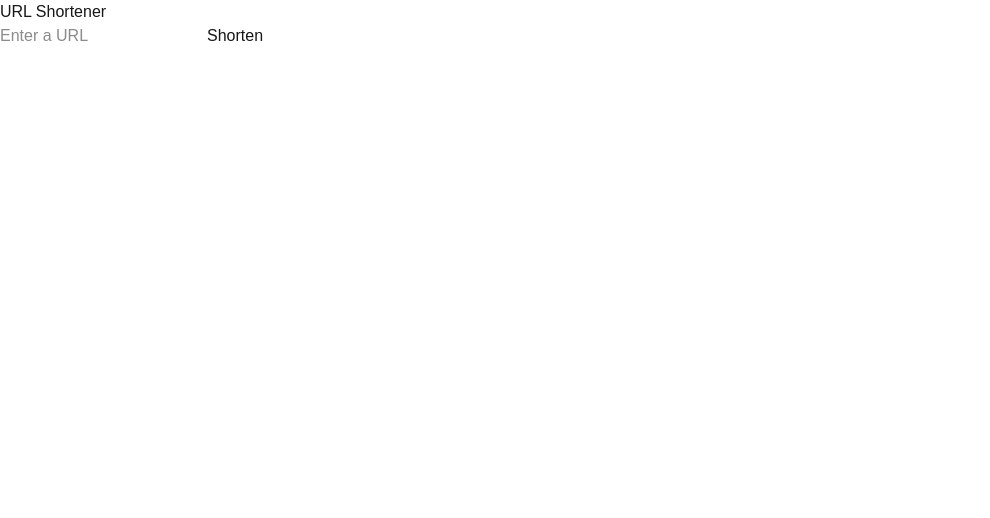
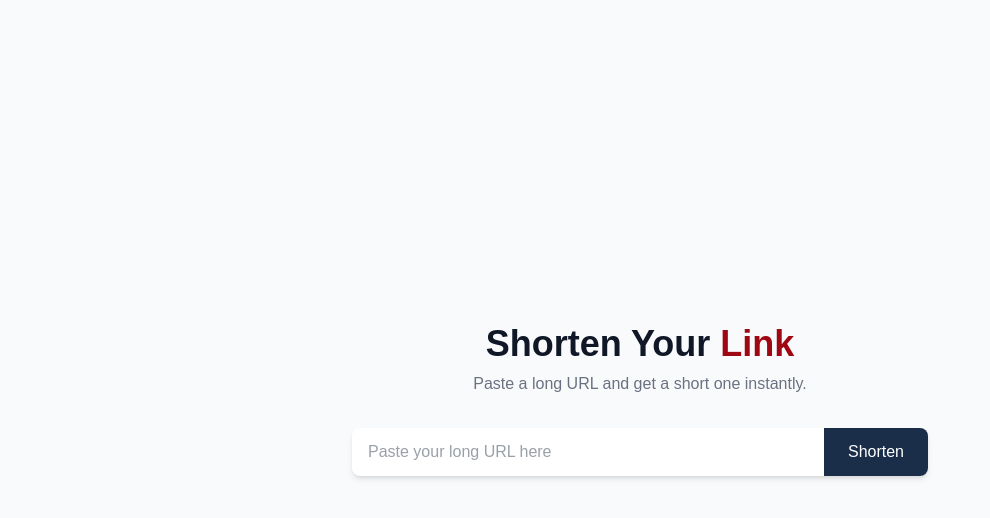
Before and after one commit to ghazboy/url-shortener-webapp, a Next.js app: page / in a window 1280 px wide. Shown: the top 518 px of the page, without its empty margins (0-990 px from the left). Built offline with nearby package versions, Linux system fonts and the light colour scheme.

Commit message:
Designed simple UI inspired by some url shortener websites

```diff
--- a/app/page.tsx
+++ b/app/page.tsx
@@ -25,24 +25,39 @@ export default function Home() {
   }
 
   return (
-    <div>
-      <h1>URL Shortener</h1>
-      <form onSubmit={handleSubmit}>
+    <div className="min-h-screen bg-gray-50 flex flex-col items-center justify-center px-4">
+      <h1 className="text-4xl font-bold text-gray-900 mb-2">
+        Shorten Your <span className="text-red-800">Link</span>
+      </h1>
+      <p className="text-gray-500 mb-8">Paste a long URL and get a short one instantly.</p>
+
+      <form
+        onSubmit={handleSubmit}
+        className="w-full max-w-xl flex bg-white rounded-lg shadow-md overflow-hidden"
+      >
         <input
           type="text"
           value={url}
           onChange={(event) => setUrl(event.target.value)}
-          placeholder="Enter a URL"
+          placeholder="Paste your long URL here"
+          className="flex-1 px-4 py-3 outline-none text-gray-700"
         />
-        <button type="submit" disabled={loading}>
+        <button
+          type="submit"
+          disabled={loading}
+          className="bg-[#1A2E4A] text-white px-6 py-3 font-medium hover:bg-[#14253d] transition"
+        >
           {loading ? "Shortening..." : "Shorten"}
         </button>
       </form>
 
       {shortCode && (
-    <p>
+        <p className="mt-6 text-gray-700">
           Short link:{" "}
-      <a href={`https://url-shortener-webapp.vercel.app/${shortCode}`} target="_blank">
+          <a href={`https://url-shortener-webapp.vercel.app/${shortCode}`}
+              target="_blank"
+              className="text-red-800 font-medium underline"
+          >
             {`https://url-shortener-webapp.vercel.app/${shortCode}`}
           </a>
         </p>
```
Lines whose indentation alone changed are shown as unchanged.
